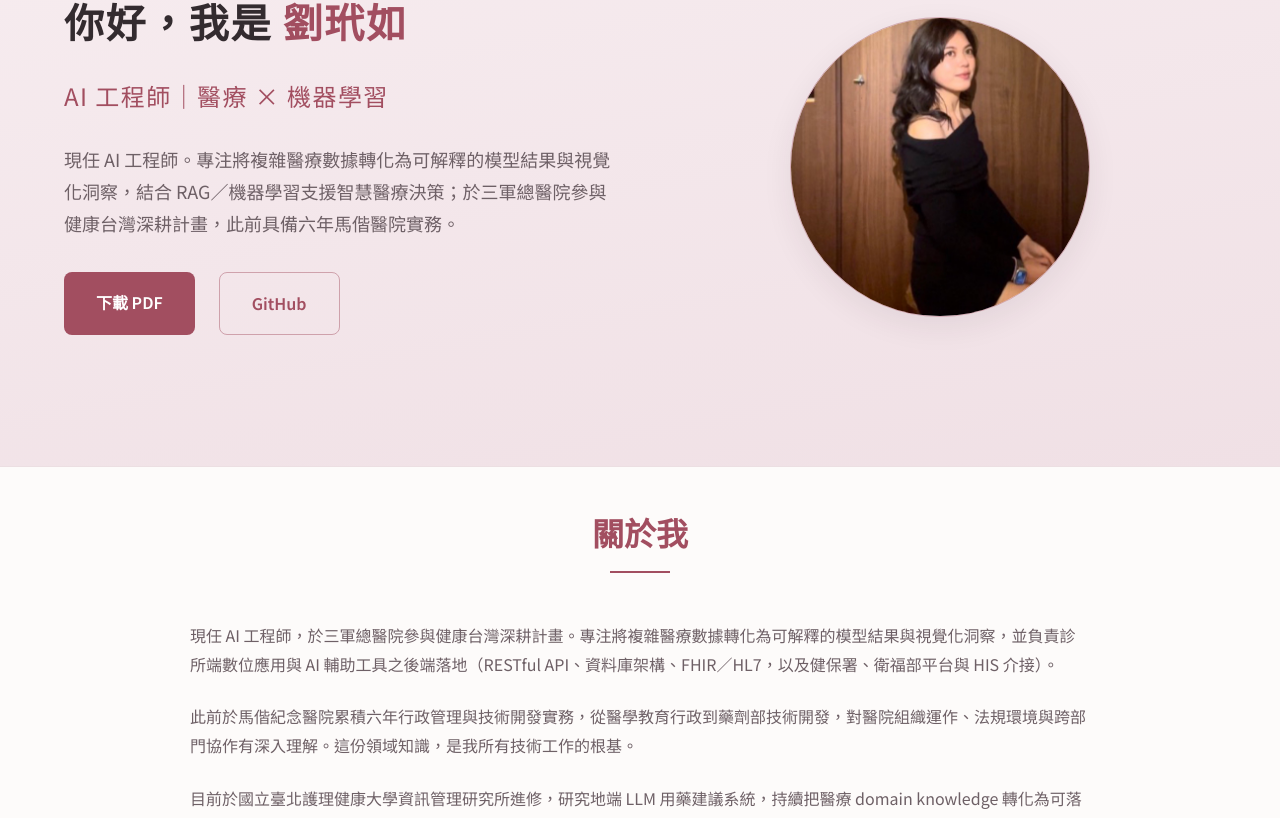
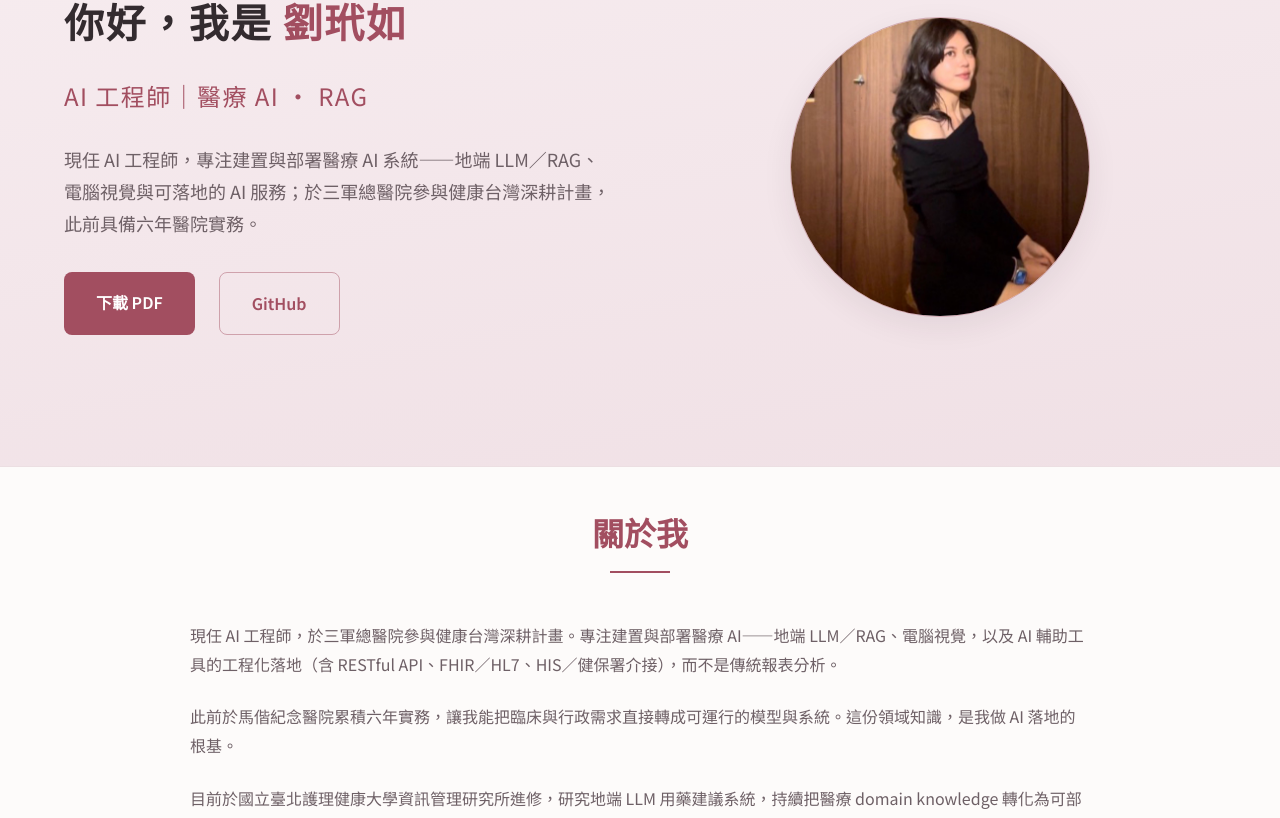
Before and after one commit to Tai-Ju/ruru-cv, a Vue app: page / in a window 1280 px wide. Shown: the part 197-1015 px from the top of the page. Built offline with nearby package versions, Linux system fonts and the light colour scheme.

Commit message:
feat: 定位改為 AI 工程師，弱化數據分析敘事
強調建置與部署 RAG／地端 LLM／電腦視覺，避免報表分析語氣。

Co-authored-by: Cursor <cursoragent@cursor.com>

```diff
--- a/data/resume.json
+++ b/data/resume.json
@@ -2,9 +2,9 @@
   "basics": {
     "name": "劉玳如",
     "nameLatin": "Tai-Ju Liu",
-    "title": "AI 工程師｜醫療 × 機器學習",
-    "kicker": "AI Engineer · Healthcare · RAG",
-    "summary": "現任 AI 工程師。專注將複雜醫療原始數據轉化為可解釋的模型結果與視覺化洞察，結合 RAG／機器學習與量化、質化分析，支援智慧醫療與管理決策。於三軍總醫院參與健康台灣深耕計畫，此前具備六年馬偕紀念醫院實務。",
+    "title": "AI 工程師｜醫療 AI · RAG",
+    "kicker": "AI Engineer · Healthcare AI · Local LLM",
+    "summary": "現任 AI 工程師，專注建置與部署醫療 AI 系統——地端 LLM／RAG、電腦視覺與可落地的 AI 服務。於三軍總醫院參與健康台灣深耕計畫，此前具備六年醫院實務，能把臨床需求直接轉成可運行的模型與產品。",
     "location": "新北市三重區"
   },
   "contact": [
--- a/src/components/resume/ResumeAbout.vue
+++ b/src/components/resume/ResumeAbout.vue
@@ -9,8 +9,8 @@ const copy = computed(() => {
     return {
       title: 'About Me',
       paragraphs: [
-        'I work as an AI engineer at Tri-Service General Hospital on the Healthy Taiwan Deep Cultivation Program. I turn complex healthcare data into explainable model outputs and visual insights, and ship clinic-side digital services and AI-assisted tools—covering RESTful APIs, database architecture, FHIR/HL7, and integration with NHIA, MOHW platforms, and HIS systems.',
-        'Previously I spent six years at Mackay Memorial Hospital in medical education administration and pharmacy technical development, building deep understanding of hospital operations, regulation, and cross-team collaboration.',
+        'I am an AI engineer at Tri-Service General Hospital on the Healthy Taiwan Deep Cultivation Program. I focus on building and deploying healthcare AI—on-premise LLM/RAG, computer vision, and AI-assisted services—plus the APIs and FHIR/HL7 integrations needed to put them into production.',
+        'Previously I spent six years at Mackay Memorial Hospital, which gives me domain context to turn clinical needs into working models and systems—not just dashboards.',
         'I am pursuing an M.S. in Information Management at National Taipei University of Nursing and Health Sciences, researching on-premise LLM medication recommendation systems.'
       ]
     }
@@ -19,9 +19,9 @@ const copy = computed(() => {
   return {
     title: '關於我',
     paragraphs: [
-      '現任 AI 工程師，於三軍總醫院參與健康台灣深耕計畫。專注將複雜醫療數據轉化為可解釋的模型結果與視覺化洞察，並負責診所端數位應用與 AI 輔助工具之後端落地（RESTful API、資料庫架構、FHIR／HL7，以及健保署、衛福部平台與 HIS 介接）。',
-      '此前於馬偕紀念醫院累積六年行政管理與技術開發實務，從醫學教育行政到藥劑部技術開發，對醫院組織運作、法規環境與跨部門協作有深入理解。這份領域知識，是我所有技術工作的根基。',
-      '目前於國立臺北護理健康大學資訊管理研究所進修，研究地端 LLM 用藥建議系統，持續把醫療 domain knowledge 轉化為可落地的技術解法。'
+      '現任 AI 工程師，於三軍總醫院參與健康台灣深耕計畫。專注建置與部署醫療 AI——地端 LLM／RAG、電腦視覺，以及 AI 輔助工具的工程化落地（含 RESTful API、FHIR／HL7、HIS／健保署介接），而不是傳統報表分析。',
+      '此前於馬偕紀念醫院累積六年實務，讓我能把臨床與行政需求直接轉成可運行的模型與系統。這份領域知識，是我做 AI 落地的根基。',
+      '目前於國立臺北護理健康大學資訊管理研究所進修，研究地端 LLM 用藥建議系統，持續把醫療 domain knowledge 轉化為可部署的 AI 解法。'
     ]
   }
 })
--- a/src/components/resume/ResumeHero.vue
+++ b/src/components/resume/ResumeHero.vue
@@ -11,18 +11,18 @@ const copy = computed(() => {
   if (currentLang.value === 'en') {
     return {
       title: "Hi, I'm",
-      subtitle: 'AI Engineer · Healthcare × Machine Learning',
+      subtitle: 'AI Engineer · Healthcare AI · RAG',
       description:
-        'AI / backend engineer at Tri-Service General Hospital. I turn complex healthcare data into explainable model outputs and visual insights, and ship RAG / ML solutions that support digital health decisions.',
+        'AI engineer at Tri-Service General Hospital. I build and deploy healthcare AI systems—on-premise LLM/RAG, computer vision, and production AI services—bridging clinical needs and engineered solutions.',
       download: 'Download PDF'
     }
   }
 
   return {
     title: '你好，我是',
-    subtitle: 'AI 工程師｜醫療 × 機器學習',
+    subtitle: 'AI 工程師｜醫療 AI · RAG',
     description:
-      '現任 AI 工程師。專注將複雜醫療數據轉化為可解釋的模型結果與視覺化洞察，結合 RAG／機器學習支援智慧醫療決策；於三軍總醫院參與健康台灣深耕計畫，此前具備六年馬偕醫院實務。',
+      '現任 AI 工程師，專注建置與部署醫療 AI 系統——地端 LLM／RAG、電腦視覺與可落地的 AI 服務；於三軍總醫院參與健康台灣深耕計畫，此前具備六年醫院實務。',
     download: '下載 PDF'
   }
 })
```
